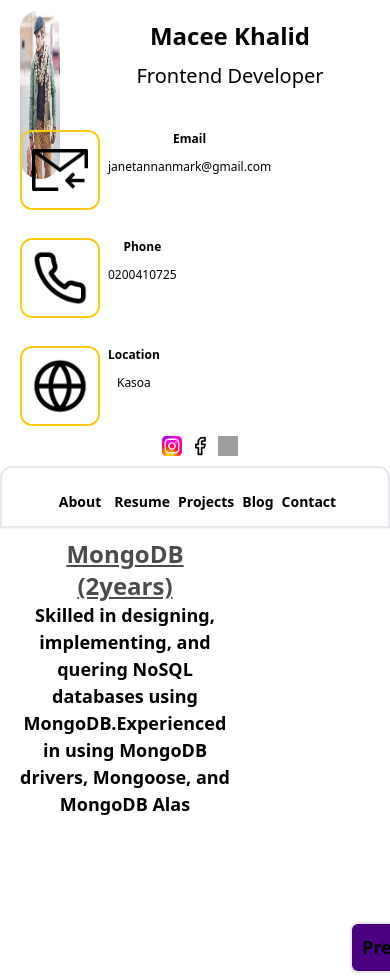
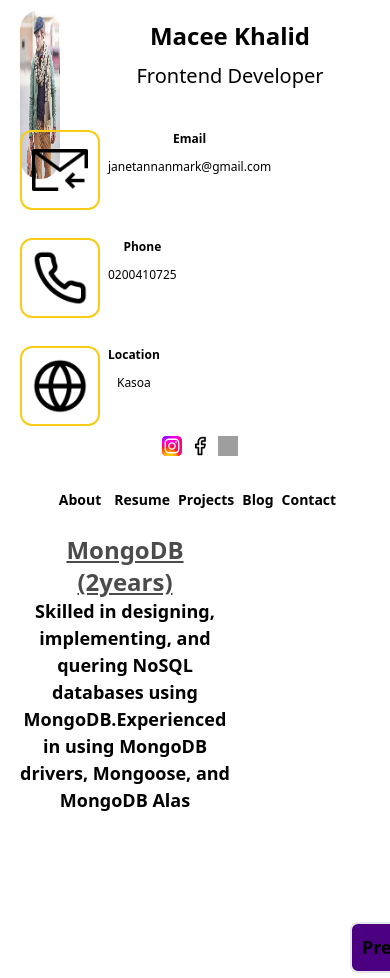
Before and after one commit to JanetMacee/portfolio, a React (Vite) app: page /skillnine in a window 390 px wide. Shown: the top 978 px of the page. Built offline with nearby package versions, Linux system fonts and the light colour scheme; grey boxes are pictures that could not be loaded.

Commit message:
Update Links.css

```diff
--- a/src/Portfolio/Links/Links.css
+++ b/src/Portfolio/Links/Links.css
@@ -13,6 +13,9 @@
         width: 100%;
         margin: 0;
         padding: 10px;
+        border-radius: 0;
+        box-shadow: none;
+        border: none;
         position: static; /* Remove absolute positioning for mobile */
     }
 
```
